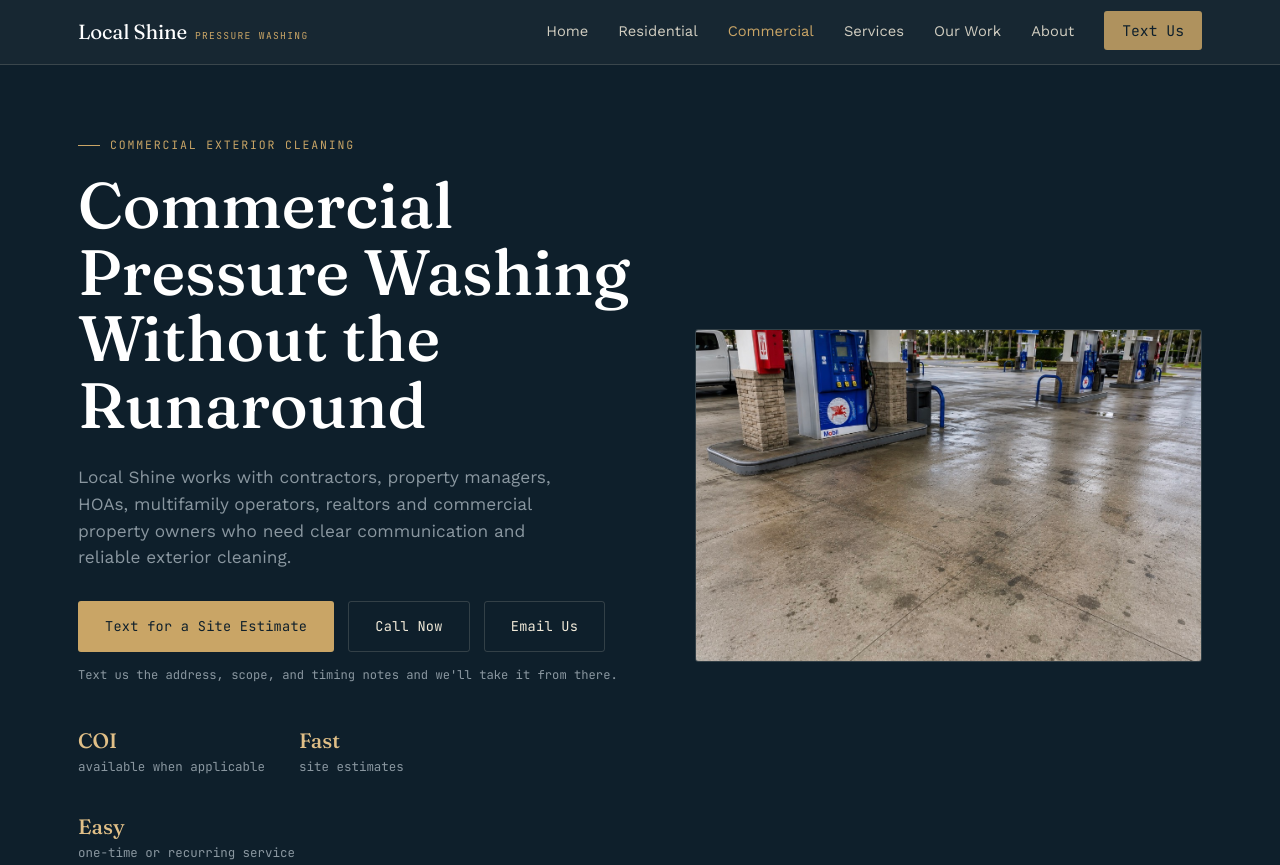
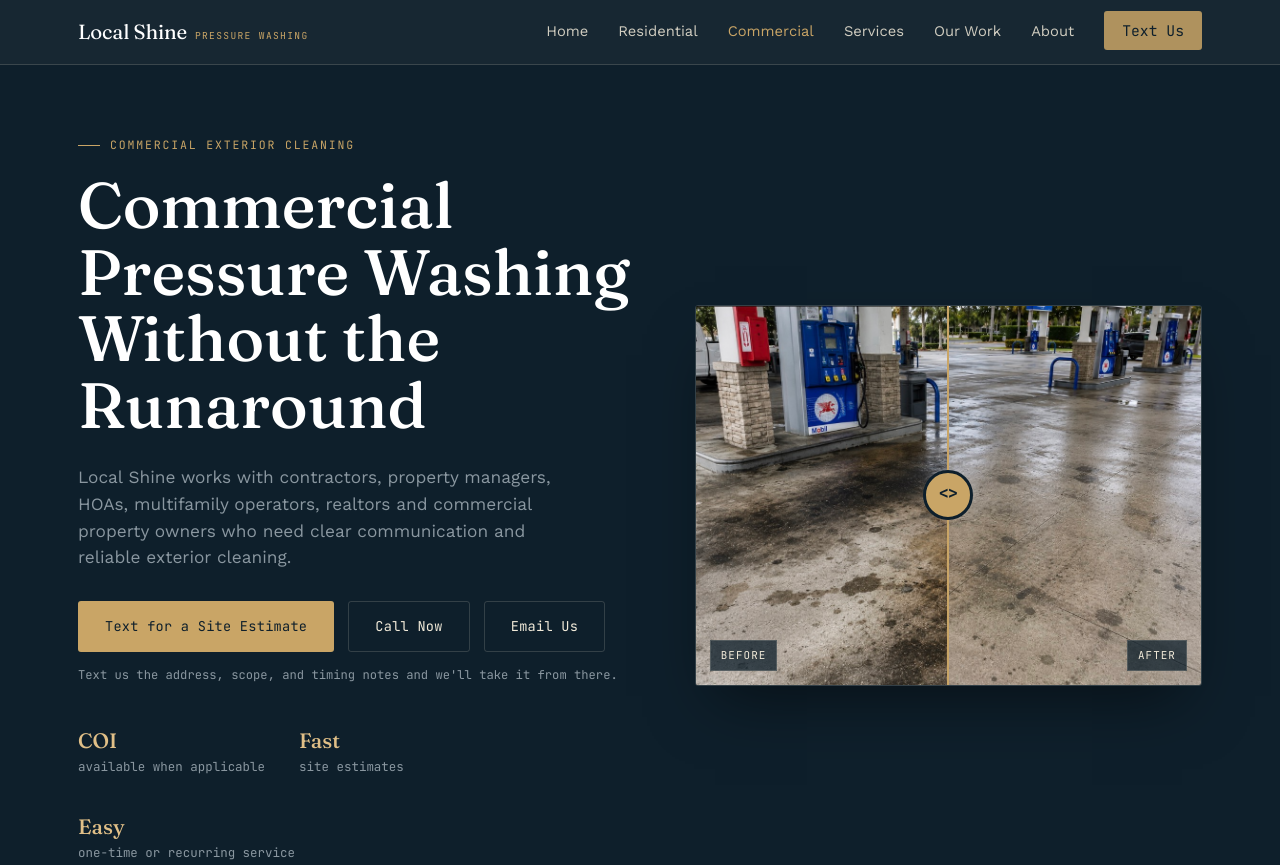
Before and after one commit to founderslendlink/localshine, a website built with Vite: page commercial.html in a window 1280 px wide. Shown: the top 865 px of the page. Built offline with nearby package versions, Linux system fonts and the light colour scheme.

Commit message:
Restore commercial gas station slider

```diff
--- a/commercial.html
+++ b/commercial.html
@@ -52,7 +52,15 @@
       </div>
     </div>
     <div>
-      <img src="images/mobil-after.jpeg" alt="Local Shine commercial exterior cleaning project at a gas station" style="border-radius:3px; border:1px solid var(--line-dark);">
+      <div class="ba-slider">
+        <img class="ba-after" src="images/mobil-after.jpeg" alt="Clean gas station concrete after Local Shine commercial exterior cleaning">
+        <div class="ba-before-wrap">
+          <img src="images/mobil-before.jpeg" alt="Gas station concrete before Local Shine commercial exterior cleaning">
+        </div>
+        <div class="ba-handle"></div>
+        <span class="ba-tag before">Before</span>
+        <span class="ba-tag after">After</span>
+      </div>
     </div>
   </div>
 </section>
@@ -176,5 +184,6 @@
 
 <script>document.getElementById("year").textContent = new Date().getFullYear();</script>
 <script type="module" src="js/nav.js"></script>
+<script type="module" src="js/ba-slider.js"></script>
 </body>
 </html>
```
Also changed, not shown: README.md.
